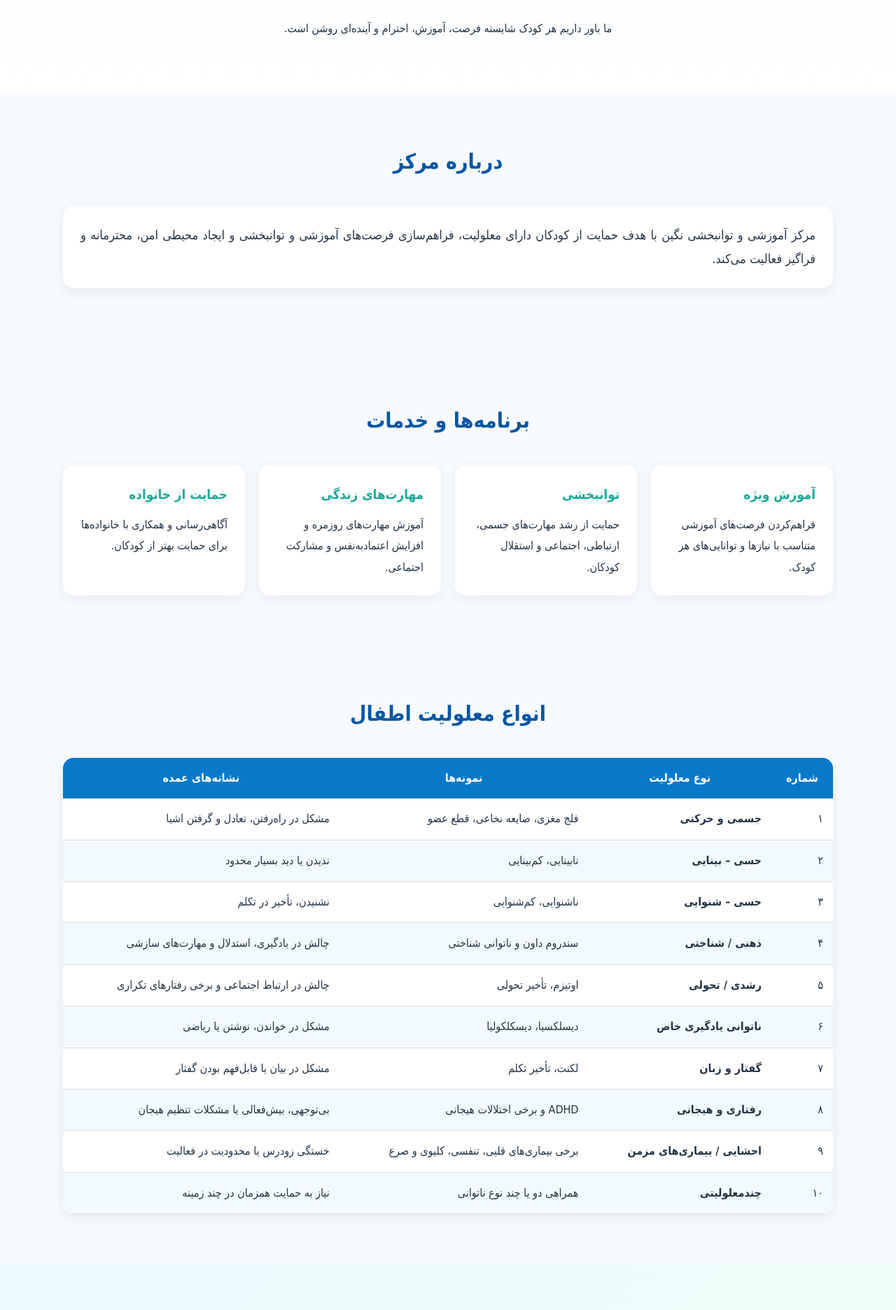
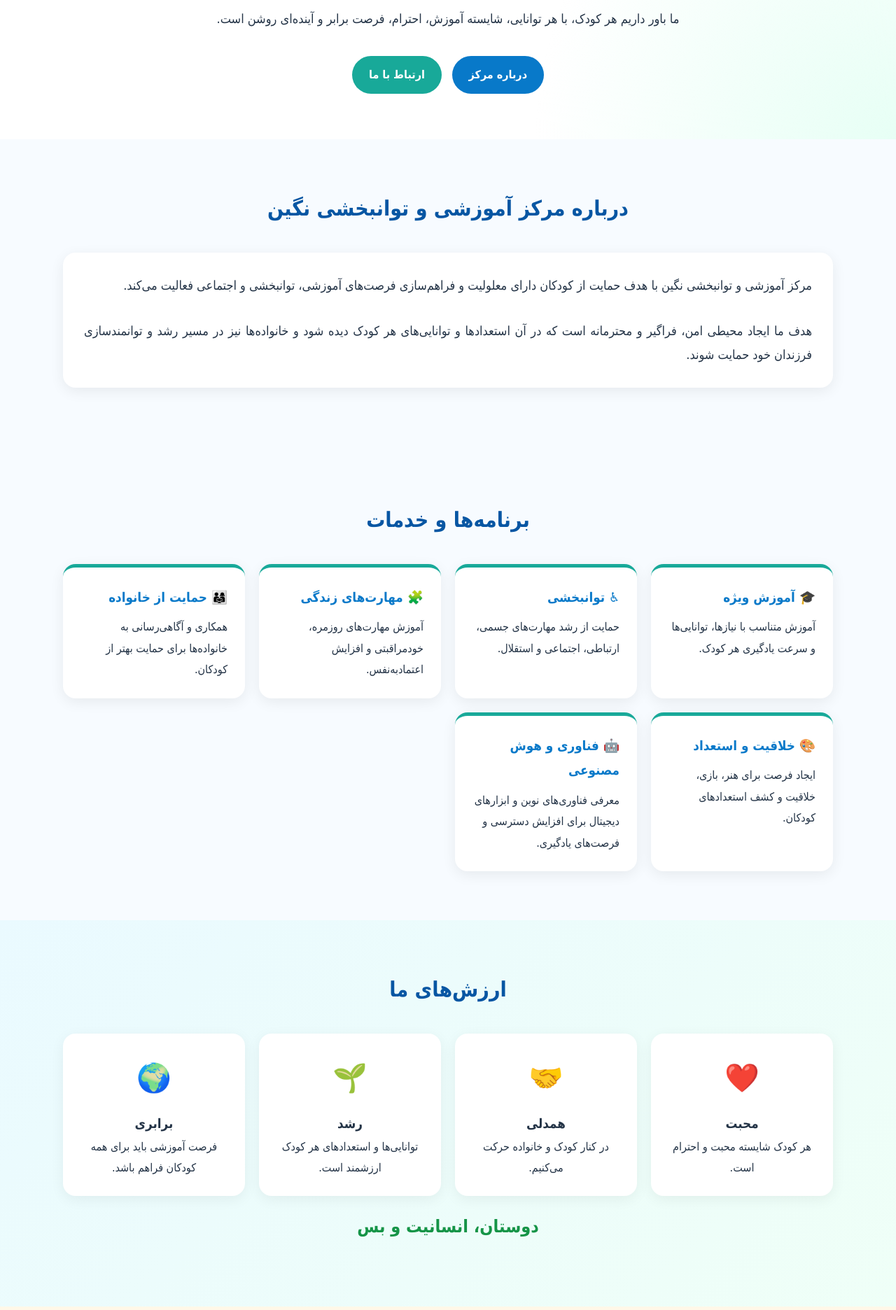
Before and after one commit to Naginagaidari/negin-education.github.io, a plain HTML site: page index.html in a window 1280 px wide. Shown: the part 600-2472 px from the top of the page at 70% size. Drawn offline with Linux system fonts and the light colour scheme.

Commit message:
Update index.html

```diff
--- a/index.html
+++ b/index.html
@@ -1,15 +1,20 @@
 <!DOCTYPE html>
 <html lang="fa" dir="rtl">
+
 <head>
   <meta charset="UTF-8">
   <meta name="viewport" content="width=device-width, initial-scale=1.0">
 
-  <title>مرکز آموزشی و توانبخشی نگین</title>
+  <title>مرکز آموزشی و توانبخشی نگین | هر کودک، یک نگین</title>
 
   <meta name="description"
-        content="مرکز آموزشی و توانبخشی نگین؛ آموزش، توانبخشی و حمایت از کودکان دارای معلولیت.">
+    content="مرکز آموزشی و توانبخشی نگین در افغانستان؛ آموزش، توانبخشی، حمایت و ایجاد فرصت‌های برابر برای کودکان دارای معلولیت.">
+
+  <meta name="keywords"
+    content="مرکز آموزشی نگین, توانبخشی کودکان, معلولیت کودکان, افغانستان, آموزش ویژه">
 
   <style>
+
     * {
       box-sizing: border-box;
       margin: 0;
@@ -30,11 +35,11 @@
     header {
       background: linear-gradient(135deg, #0879c9, #18a999);
       color: white;
-      padding: 20px;
+      padding: 15px 20px;
       position: sticky;
       top: 0;
       z-index: 1000;
-      box-shadow: 0 2px 12px rgba(0,0,0,.15);
+      box-shadow: 0 3px 15px rgba(0,0,0,.15);
     }
 
     .nav-container {
@@ -47,7 +52,7 @@
     }
 
     .brand {
-      font-size: 22px;
+      font-size: 21px;
       font-weight: bold;
       white-space: nowrap;
     }
@@ -55,7 +60,7 @@
     nav {
       display: flex;
       flex-wrap: wrap;
-      gap: 8px;
+      gap: 5px;
     }
 
     nav a {
@@ -76,21 +81,24 @@
       align-items: center;
       justify-content: center;
       text-align: center;
-      padding: 50px 20px;
-      background: linear-gradient(180deg, #eefaff, #ffffff);
+      padding: 60px 20px;
+      background:
+        radial-gradient(circle at top left, #dff8ff, transparent 35%),
+        radial-gradient(circle at bottom right, #e7fff5, transparent 35%),
+        #ffffff;
     }
 
     .hero-content {
       max-width: 900px;
     }
 
-    /* لوگوی مرکز */
     .logo {
       width: 230px;
       max-width: 75%;
       height: auto;
       display: block;
-      margin: 0 auto 20px;
+      margin: 0 auto 25px;
+      border-radius: 20px;
     }
 
     .hero h1 {
@@ -106,10 +114,39 @@
     }
 
     .slogan {
-      font-size: 22px;
+      font-size: 25px;
       font-weight: bold;
       color: #159447;
       margin: 20px 0;
+    }
+
+    .hero-text {
+      font-size: 18px;
+      max-width: 700px;
+      margin: auto;
+    }
+
+    .buttons {
+      margin-top: 30px;
+    }
+
+    .btn {
+      display: inline-block;
+      padding: 12px 24px;
+      margin: 5px;
+      border-radius: 30px;
+      text-decoration: none;
+      font-weight: bold;
+    }
+
+    .btn-primary {
+      background: #0879c9;
+      color: white;
+    }
+
+    .btn-secondary {
+      background: #18a999;
+      color: white;
     }
 
     section {
@@ -121,7 +158,7 @@
       margin: auto;
     }
 
-    h2.section-title {
+    .section-title {
       text-align: center;
       color: #0756a3;
       font-size: 30px;
@@ -130,15 +167,10 @@
 
     .card {
       background: white;
-      padding: 25px;
-      border-radius: 15px;
+      padding: 30px;
+      border-radius: 18px;
       margin-bottom: 20px;
-      box-shadow: 0 4px 18px rgba(0,0,0,.08);
-    }
-
-    .card h3 {
-      color: #0879c9;
-      margin-bottom: 10px;
+      box-shadow: 0 5px 20px rgba(0,0,0,.07);
     }
 
     .about-text {
@@ -148,75 +180,71 @@
 
     .programs {
       display: grid;
-      grid-template-columns: repeat(auto-fit, minmax(240px, 1fr));
+      grid-template-columns: repeat(auto-fit, minmax(230px, 1fr));
       gap: 20px;
     }
 
     .program {
       background: white;
       padding: 25px;
-      border-radius: 15px;
-      box-shadow: 0 4px 18px rgba(0,0,0,.08);
+      border-radius: 18px;
+      box-shadow: 0 5px 20px rgba(0,0,0,.07);
+      border-top: 5px solid #18a999;
     }
 
     .program h3 {
-      color: #18a999;
+      color: #0879c9;
       margin-bottom: 10px;
     }
 
-    .table-wrapper {
-      overflow-x: auto;
-      background: white;
-      border-radius: 15px;
-      box-shadow: 0 4px 18px rgba(0,0,0,.08);
+    .values {
+      background: linear-gradient(135deg, #eafaff, #effff7);
     }
 
-    table {
-      width: 100%;
-      border-collapse: collapse;
-      min-width: 800px;
+    .value-grid {
+      display: grid;
+      grid-template-columns: repeat(auto-fit, minmax(200px, 1fr));
+      gap: 20px;
     }
 
-    th {
-      background: #0879c9;
-      color: white;
-      padding: 14px;
+    .value {
+      background: white;
+      padding: 25px;
+      border-radius: 18px;
+      text-align: center;
+      box-shadow: 0 5px 20px rgba(0,0,0,.06);
     }
 
-    td {
-      padding: 14px;
-      border-bottom: 1px solid #ddd;
-      text-align: right;
-    }
-
-    tr:nth-child(even) {
-      background: #f3faff;
-    }
-
-    .mission {
-      background: linear-gradient(135deg, #eafaff, #effff7);
+    .value-icon {
+      font-size: 40px;
+      margin-bottom: 10px;
     }
 
     .contact-box {
       text-align: center;
       background: white;
-      padding: 30px;
-      border-radius: 15px;
-      box-shadow: 0 4px 18px rgba(0,0,0,.08);
+      padding: 35px;
+      border-radius: 18px;
+      box-shadow: 0 5px 20px rgba(0,0,0,.07);
     }
 
     footer {
       background: #0756a3;
       color: white;
       text-align: center;
-      padding: 30px 20px;
+      padding: 35px 20px;
     }
 
     footer p {
-      margin: 5px 0;
+      margin: 6px 0;
+    }
+
+    .accessibility {
+      background: #fff8e8;
     }
 
     @media (max-width: 700px) {
+
       .nav-container {
         flex-direction: column;
       }
@@ -230,6 +258,10 @@
         justify-content: center;
       }
 
+      .hero {
+        min-height: 600px;
+      }
+
       .hero h1 {
         font-size: 30px;
       }
@@ -239,34 +271,40 @@
       }
 
       .slogan {
-        font-size: 19px;
+        font-size: 21px;
       }
+
     }
+
   </style>
 </head>
 
 <body>
 
 <header>
+
   <div class="nav-container">
 
     <div class="brand">
-      مرکز آموزشی و توانبخشی نگین
+      💎 مرکز آموزشی و توانبخشی نگین
     </div>
 
     <nav>
       <a href="#home">خانه</a>
       <a href="#about">درباره ما</a>
-      <a href="#programs">برنامه‌ها</a>
-      <a href="#disabilities">انواع معلولیت</a>
-      <a href="#mission">ماموریت ما</a>
+      <a href="#programs">خدمات</a>
+      <a href="#values">ارزش‌ها</a>
+      <a href="#accessibility">دسترس‌پذیری</a>
       <a href="#contact">تماس</a>
     </nav>
 
   </div>
+
 </header>
 
+
 <section class="hero" id="home">
+
   <div class="hero-content">
 
     <!-- لوگوی مرکز -->
@@ -276,238 +314,266 @@
       class="logo"
     >
 
-    <h1>مرکز آموزشی و توانبخشی نگین</h1>
+    <h1>
+      مرکز آموزشی و توانبخشی نگین
+    </h1>
 
     <h2>
       آموزش، توانبخشی و امید برای کودکان
     </h2>
 
     <p class="slogan">
-      دوستان، انسانیت و بس
+      هر کودک، یک نگین 💎
     </p>
 
-    <p>
-      ما باور داریم هر کودک شایسته فرصت، آموزش، احترام و آینده‌ای روشن است.
+    <p class="hero-text">
+      ما باور داریم هر کودک، با هر توانایی، شایسته
+      آموزش، احترام، فرصت برابر و آینده‌ای روشن است.
     </p>
 
-  </div>
-</section>
+    <div class="buttons">
 
-<section id="about">
-  <div class="container">
+      <a class="btn btn-primary" href="#about">
+        درباره مرکز
+      </a>
 
-    <h2 class="section-title">درباره مرکز</h2>
+      <a class="btn btn-secondary" href="#contact">
+        ارتباط با ما
+      </a>
 
-    <div class="card">
-      <p class="about-text">
-        مرکز آموزشی و توانبخشی نگین با هدف حمایت از کودکان دارای معلولیت،
-        فراهم‌سازی فرصت‌های آموزشی و توانبخشی و ایجاد محیطی امن، محترمانه
-        و فراگیر فعالیت می‌کند.
-      </p>
     </div>
 
   </div>
+
 </section>
 
-<section id="programs">
+
+<section id="about">
+
   <div class="container">
 
-    <h2 class="section-title">برنامه‌ها و خدمات</h2>
+    <h2 class="section-title">
+      درباره مرکز آموزشی و توانبخشی نگین
+    </h2>
+
+    <div class="card">
+
+      <p class="about-text">
+        مرکز آموزشی و توانبخشی نگین با هدف حمایت از کودکان دارای
+        معلولیت و فراهم‌سازی فرصت‌های آموزشی، توانبخشی و اجتماعی
+        فعالیت می‌کند.
+      </p>
+
+      <br>
+
+      <p class="about-text">
+        هدف ما ایجاد محیطی امن، فراگیر و محترمانه است که در آن
+        استعدادها و توانایی‌های هر کودک دیده شود و خانواده‌ها
+        نیز در مسیر رشد و توانمندسازی فرزندان خود حمایت شوند.
+      </p>
+
+    </div>
+
+  </div>
+
+</section>
+
+
+<section id="programs">
+
+  <div class="container">
+
+    <h2 class="section-title">
+      برنامه‌ها و خدمات
+    </h2>
 
     <div class="programs">
 
       <div class="program">
-        <h3>آموزش ویژه</h3>
+        <h3>🎓 آموزش ویژه</h3>
         <p>
-          فراهم‌کردن فرصت‌های آموزشی متناسب با نیازها و توانایی‌های هر کودک.
+          آموزش متناسب با نیازها، توانایی‌ها و سرعت یادگیری هر کودک.
         </p>
       </div>
 
       <div class="program">
-        <h3>توانبخشی</h3>
+        <h3>♿ توانبخشی</h3>
         <p>
-          حمایت از رشد مهارت‌های جسمی، ارتباطی، اجتماعی و استقلال کودکان.
+          حمایت از رشد مهارت‌های جسمی، ارتباطی، اجتماعی و استقلال.
         </p>
       </div>
 
       <div class="program">
-        <h3>مهارت‌های زندگی</h3>
+        <h3>🧩 مهارت‌های زندگی</h3>
         <p>
-          آموزش مهارت‌های روزمره و افزایش اعتمادبه‌نفس و مشارکت اجتماعی.
+          آموزش مهارت‌های روزمره، خودمراقبتی و افزایش اعتمادبه‌نفس.
         </p>
       </div>
 
       <div class="program">
-        <h3>حمایت از خانواده</h3>
+        <h3>👨‍👩‍👧 حمایت از خانواده</h3>
         <p>
-          آگاهی‌رسانی و همکاری با خانواده‌ها برای حمایت بهتر از کودکان.
+          همکاری و آگاهی‌رسانی به خانواده‌ها برای حمایت بهتر از کودکان.
+        </p>
+      </div>
+
+      <div class="program">
+        <h3>🎨 خلاقیت و استعداد</h3>
+        <p>
+          ایجاد فرصت برای هنر، بازی، خلاقیت و کشف استعدادهای کودکان.
+        </p>
+      </div>
+
+      <div class="program">
+        <h3>🤖 فناوری و هوش مصنوعی</h3>
+        <p>
+          معرفی فناوری‌های نوین و ابزارهای دیجیتال برای افزایش
+          دسترسی و فرصت‌های یادگیری.
         </p>
       </div>
 
     </div>
 
   </div>
+
 </section>
 
-<section id="disabilities">
+
+<section class="values" id="values">
+
   <div class="container">
 
     <h2 class="section-title">
-      انواع معلولیت اطفال
+      ارزش‌های ما
     </h2>
 
-    <div class="table-wrapper">
+    <div class="value-grid">
 
-      <table>
+      <div class="value">
+        <div class="value-icon">❤️</div>
+        <h3>محبت</h3>
+        <p>هر کودک شایسته محبت و احترام است.</p>
+      </div>
 
-        <thead>
-          <tr>
-            <th>شماره</th>
-            <th>نوع معلولیت</th>
-            <th>نمونه‌ها</th>
-            <th>نشانه‌های عمده</th>
-          </tr>
-        </thead>
+      <div class="value">
+        <div class="value-icon">🤝</div>
+        <h3>همدلی</h3>
+        <p>در کنار کودک و خانواده حرکت می‌کنیم.</p>
+      </div>
 
-        <tbody>
+      <div class="value">
+        <div class="value-icon">🌱</div>
+        <h3>رشد</h3>
+        <p>توانایی‌ها و استعدادهای هر کودک ارزشمند است.</p>
+      </div>
 
-          <tr>
-            <td>۱</td>
-            <td><strong>جسمی و حرکتی</strong></td>
-            <td>فلج مغزی، ضایعه نخاعی، قطع عضو</td>
-            <td>مشکل در راه‌رفتن، تعادل و گرفتن اشیا</td>
-          </tr>
-
-          <tr>
-            <td>۲</td>
-            <td><strong>حسی – بینایی</strong></td>
-            <td>نابینایی، کم‌بینایی</td>
-            <td>ندیدن یا دید بسیار محدود</td>
-          </tr>
-
-          <tr>
-            <td>۳</td>
-            <td><strong>حسی – شنوایی</strong></td>
-            <td>ناشنوایی، کم‌شنوایی</td>
-            <td>نشنیدن، تأخیر در تکلم</td>
-          </tr>
-
-          <tr>
-            <td>۴</td>
-            <td><strong>ذهنی / شناختی</strong></td>
-            <td>سندروم داون و ناتوانی شناختی</td>
-            <td>چالش در یادگیری، استدلال و مهارت‌های سازشی</td>
-          </tr>
-
-          <tr>
-            <td>۵</td>
-            <td><strong>رشدی / تحولی</strong></td>
-            <td>اوتیزم، تأخیر تحولی</td>
-            <td>چالش در ارتباط اجتماعی و برخی رفتارهای تکراری</td>
-          </tr>
-
-          <tr>
-            <td>۶</td>
-            <td><strong>ناتوانی یادگیری خاص</strong></td>
-            <td>دیسلکسیا، دیسکلکولیا</td>
-            <td>مشکل در خواندن، نوشتن یا ریاضی</td>
-          </tr>
-
-          <tr>
-            <td>۷</td>
-            <td><strong>گفتار و زبان</strong></td>
-            <td>لکنت، تأخیر تکلم</td>
-            <td>مشکل در بیان یا قابل‌فهم بودن گفتار</td>
-          </tr>
-
-          <tr>
-            <td>۸</td>
-            <td><strong>رفتاری و هیجانی</strong></td>
-            <td>ADHD و برخی اختلالات هیجانی</td>
-            <td>بی‌توجهی، بیش‌فعالی یا مشکلات تنظیم هیجان</td>
-          </tr>
-
-          <tr>
-            <td>۹</td>
-            <td><strong>احشایی / بیماری‌های مزمن</strong></td>
-            <td>برخی بیماری‌های قلبی، تنفسی، کلیوی و صرع</td>
-            <td>خستگی زودرس یا محدودیت در فعالیت</td>
-          </tr>
-
-          <tr>
-            <td>۱۰</td>
-            <td><strong>چندمعلولیتی</strong></td>
-            <td>همراهی دو یا چند نوع ناتوانی</td>
-            <td>نیاز به حمایت همزمان در چند زمینه</td>
-          </tr>
-
-        </tbody>
-
-      </table>
+      <div class="value">
+        <div class="value-icon">🌍</div>
+        <h3>برابری</h3>
+        <p>فرصت آموزشی باید برای همه کودکان فراهم باشد.</p>
+      </div>
 
     </div>
 
+    <p class="slogan" style="text-align:center;">
+      دوستان، انسانیت و بس
+    </p>
+
   </div>
+
 </section>
 
-<section id="mission" class="mission">
+
+<section class="accessibility" id="accessibility">
+
   <div class="container">
 
     <h2 class="section-title">
-      ماموریت ما
+      دسترس‌پذیری برای همه
     </h2>
 
     <div class="card">
 
       <p class="about-text">
-        ماموریت مرکز آموزشی و توانبخشی نگین، فراهم‌کردن فرصت‌های برابر
-        برای کودکان دارای معلولیت و کمک به رشد استعدادها، استقلال،
-        مشارکت اجتماعی و کیفیت زندگی آنان است.
+        مرکز آموزشی و توانبخشی نگین تلاش می‌کند محیط دیجیتال
+        قابل‌دسترسی و قابل‌استفاده‌ای برای کودکان، والدین و
+        کاربران دارای معلولیت فراهم کند.
       </p>
 
-      <p class="slogan">
-        دوستان، انسانیت و بس
+      <br>
+
+      <p>
+        ♿ طراحی مناسب برای صفحه‌خوان‌ها
+      </p>
+
+      <p>
+        ⌨️ امکان استفاده با صفحه‌کلید
+      </p>
+
+      <p>
+        📱 سازگار با تلفن همراه و تبلت
+      </p>
+
+      <p>
+        👁️ توجه به خوانایی و کنتراست
       </p>
 
     </div>
 
   </div>
+
 </section>
 
+
 <section id="contact">
+
   <div class="container">
 
     <h2 class="section-title">
-      تماس با ما
+      تماس با مرکز
     </h2>
 
     <div class="contact-box">
 
-      <h3>مرکز آموزشی و توانبخشی نگین</h3>
+      <h3>
+        مرکز آموزشی و توانبخشی نگین
+      </h3>
+
+      <br>
+
+      <p>
+        🇦🇫 افغانستان
+      </p>
+
+      <p>
+        📧 negineducationcenter@gmail.com
+      </p>
+
+      <br>
 
       <p>
         برای همکاری، حمایت و ارتباط با مرکز با ما در تماس باشید.
       </p>
 
-      <br>
-
-      <p>
-        افغانستان
-      </p>
-
     </div>
 
   </div>
+
 </section>
+
 
 <footer>
 
   <p>
-    © مرکز آموزشی و توانبخشی نگین
+    © ۲۰۲۶ مرکز آموزشی و توانبخشی نگین
   </p>
 
   <p>
-    دوستان، انسانیت و بس
+    هر کودک، یک نگین 💎
+  </p>
+
+  <p>
+    طراحی و توسعه: QH VisionX
   </p>
 
 </footer>
```
